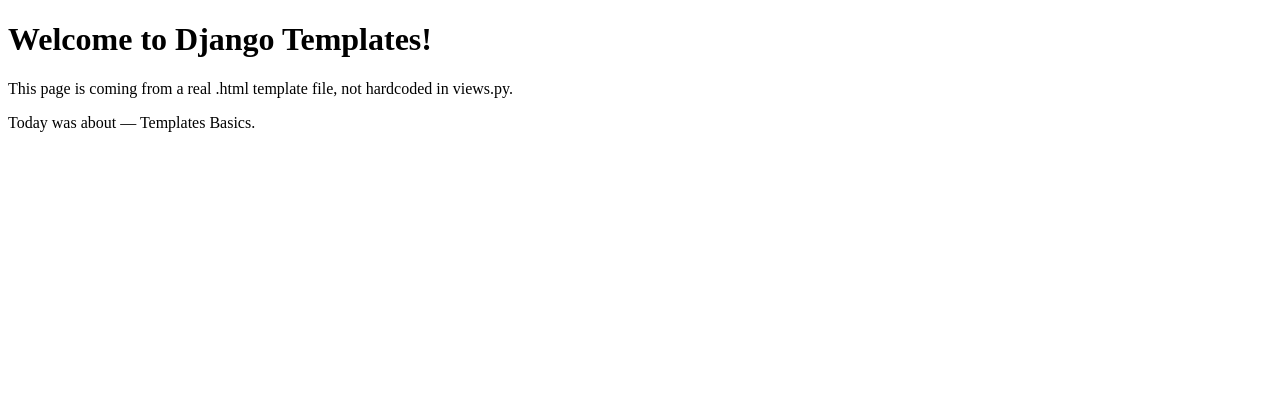
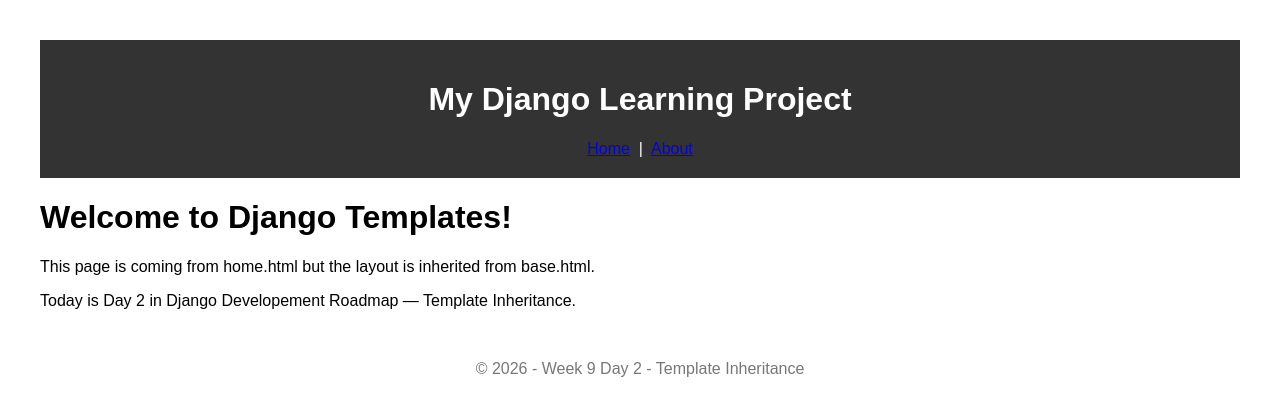
Before and after one commit to chakrabortyabhrok/django-simple-blog, a Django app: page /home/ in a window 1280 px wide. Shown: the top 416 px of the page. Run offline with Django 5.2, Linux system fonts and the light colour scheme.

Commit message:
feat: implement template inheritance with base.html

```diff
--- /dev/null
+++ b/core/templates/core/base.html
@@ -0,0 +1,30 @@
+<!DOCTYPE html>
+<html lang="en">
+<head>
+    <meta charset="UTF-8">
+    <meta name="viewport" content="width=device-width, initial-scale=1.0">
+    <title>{% block title %}Django Templates{% endblock %}</title>
+    <style>
+        body { font-family: Arial, sans-serif; margin: 40px; }
+        header { background: #333; color: white; padding: 20px; text-align: center; }
+        footer { margin-top: 50px; text-align: center; color: #777; }
+    </style>
+</head>
+<body>
+    <header>                                       <!-- Line 7: Common header that every page will inherit -->
+        <h1>My Django Learning Project</h1>
+        <nav>
+            <a href="{% url 'core:home_page' %}">Home</a> &nbsp;|&nbsp;
+            <a href="{% url 'core:about_page' %}">About</a>
+        </nav>
+    </header>
+
+    {% block content %}                            <!-- Line 9: This is the magic block. Child templates will put their unique content here -->
+        <p>Default content goes here if child doesn't override.</p>
+    {% endblock %}                                 <!-- Line 10: Ends the content block -->
+
+    <footer>                                       <!-- Line 11: Common footer that appears on every page -->
+        <p>&copy; 2026 - Week 9 Day 2 - Template Inheritance</p>
+    </footer>
+</body>
+</html>
--- a/core/templates/core/home.html
+++ b/core/templates/core/home.html
@@ -1,13 +1,9 @@
-<!DOCTYPE html>
-<html lang="en">
-<head>
-    <meta charset="UTF-8">
-    <meta name="viewport" content="width=device-width, initial-scale=1.0">
-    <title>Django Templates - Home</title>
-</head>
-<body>
+{% extends 'core/base.html' %}                     <!-- Line 1: This tells Django: "Use base.html as parent template" -->
+
+{% block title %}Home - Django Templates{% endblock %}   <!-- Line 2: Overrides the title block from base.html -->
+
+{% block content %}                                <!-- Line 3: Overrides the content block -->
     <h1>Welcome to Django Templates!</h1>
-    <p>This page is coming from a real .html template file, not hardcoded in views.py.</p>
-    <p>Today was about — Templates Basics.</p>
-</body>
-</html>
+    <p>This page is coming from home.html but the layout is inherited from base.html.</p>
+    <p>Today is Day 2 in Django Developement Roadmap — Template Inheritance.</p>
+{% endblock %}                                     <!-- Line 4: Ends the content block -->
--- a/core/views.py
+++ b/core/views.py
@@ -3,6 +3,9 @@ from django.shortcuts import render
 
 def home_page(request):
     return render(request, 'core/home.html')
+
+def about_page(request):
+    return render(request, 'core/about.html')
 
 def hello_world(request):
     return HttpResponse("<h1>Hello World from Django!</h1>")
@@ -19,9 +22,6 @@ def blog_post(request, slug):
 def test_routing(request):
     return HttpResponse(f"<h1>URL Routing is working perfectly!<h1>")
 
-def about_page(request):
-    return HttpResponse("<h1>About Us</h1><p>This is a simple Django learning project.</p>")
-
 def contact_page(request):
     return HttpResponse("<h1>Contact Page</h1><p>Email: example@gmail.com</p>")
 
```
Also changed, not shown: core/templates/core/about.html (added, +10 -0 lines).
